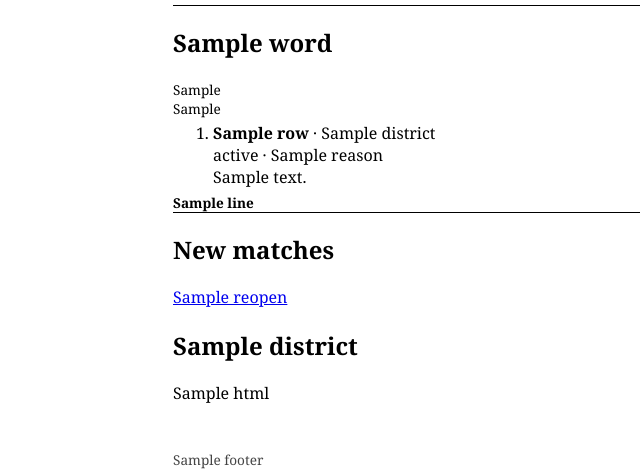
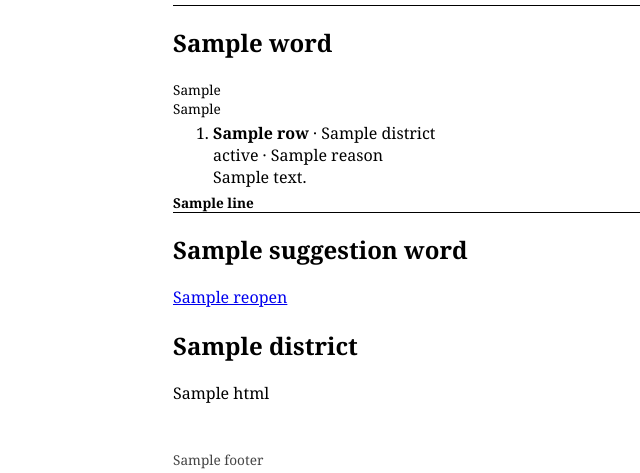
Before and after one commit to l33tfleet/know-your-district, a FastAPI app: template templates/folder.html in a window 1280 px wide. Shown: the part 250-723 px from the top of the page, without its empty margins (99-739 px from the left). Run offline with FastAPI, Linux system fonts and the light colour scheme; the template is opened without the code that fills it: most values are stand-ins (such as "Sample title", 1, 10 or a date in 2020).

Commit message:
Interface change: let folder users review missing catalog matches with ?matches=1
Reuse saved identities, durable decisions and suggestion rendering. Preserve existing folder routes and source wording from shared copy.

Validation: make lint typecheck passed; 14 focused tests passed, including both reported regressions.

Proves: tests/regressions/test_wo154_missing_matches.py::test_missing_matches_subtract_legacy_and_saved_identities_per_district

Demo:
goto /brief/house/22?preview=1
click text=Save to folder
click a:text-is("Suggested next steps")
see Source: district matches over published tables
click [data-suggestion="children_under_5:public-pre-k"] button:text-is("Accept as next step")
click a:text-is("Suggested next steps")
click [data-suggestion="disability:hawaii-able"] button:text-is("Dismiss")
click a:text-is("Suggested next steps")
see No program connections are offered for this district now.

Refs #407

```diff
--- a/app/folders/routes.py
+++ b/app/folders/routes.py
@@ -28,7 +28,7 @@ from contextlib import contextmanager
 from dataclasses import dataclass
 from datetime import UTC, datetime, timedelta, timezone
 from pathlib import Path
-from typing import cast, get_args
+from typing import Literal, cast, get_args
 from urllib.parse import parse_qs
 
 from fastapi import APIRouter, HTTPException, Request
@@ -564,7 +564,8 @@ def folder_page(
             for card in (() if missing else folder.cards)
         ],
         "folder": folder,
-        "matches_href": f"/f/{folder_id}/matches{query_of(state)}",
+        "matches_href": f"/f/{folder_id}?matches=1{'&preview=1' if state.preview else ''}",
+        "suggestion_words": load_copy()["suggestions"],
         "link": link,
         "oob": False,
         "preview": state.preview,
@@ -741,25 +742,22 @@ def missing_groups(folder_id: str, state: PageState) -> list[dict[str, object]]:
     return groups
 
 
-@router.get("/f/{folder_id}/matches", response_class=HTMLResponse)
-def missing_matches(request: Request, folder_id: str, preview: str | None = None) -> HTMLResponse:
-    """New matches reuse suggestion forms and atomic decisions through a district's saved card.
-
-    A separate view keeps shared partial ids unique alongside lazy per-card suggestions.
-    """
-    state = guard(preview)
-    return folder_page(request, state, folder_id_or_404(folder_id), missing=True)
-
-
 @router.get("/f/{folder_id}", response_class=HTMLResponse)
 def show_folder(
-    request: Request, folder_id: str, preview: str | None = None, edit: str | None = None
+    request: Request,
+    folder_id: str,
+    preview: str | None = None,
+    edit: str | None = None,
+    matches: Literal["1"] | None = None,
 ) -> HTMLResponse:
-    """`?edit=<note>` opens that note's edit box; htmx selects the card's notes from the page."""
+    """`?edit=<note>` opens its editor; `?matches=1` shows missing catalog connections.
+
+    A separate view keeps suggestion ids unique and reuses atomic card decision forms.
+    """
     state = guard(preview)
     folder_id = folder_id_or_404(folder_id)
     editor = None if edit is None else id_or_404(edit, NOTE_IDS)
-    return folder_page(request, state, folder_id, open_editor=editor)
+    return folder_page(request, state, folder_id, open_editor=editor, missing=matches == "1")
 
 
 @router.post("/f/{folder_id}/cases")
--- a/templates/folder.html
+++ b/templates/folder.html
@@ -44,7 +44,7 @@
   <div class="folder-full">
     {% if missing_groups is defined %}
     <section id="missing-matches" aria-labelledby="missing-matches-heading">
-      <h2 id="missing-matches-heading">New matches</h2>
+      <h2 id="missing-matches-heading">{{ suggestion_words.heading }}</h2>
       <p><a href="{{ reopen }}">{{ words.reopen }}</a></p>
       {% for group in missing_groups %}
       <div class="missing-district">
@@ -56,7 +56,7 @@
       {% endfor %}
     </section>
     {% else %}
-    <p><a href="{{ matches_href }}">New matches</a></p>
+    <p><a href="{{ matches_href }}">{{ suggestion_words.heading }}</a></p>
     {% include "partials/folder-attention.html" %}
     {% for entry in cards %}
     {{ entry.card }}
```
Also changed, not shown: tests/regressions/test_wo154_missing_matches.py (+34 -9 lines).
